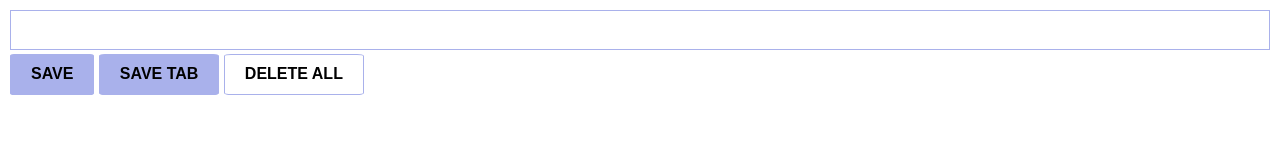
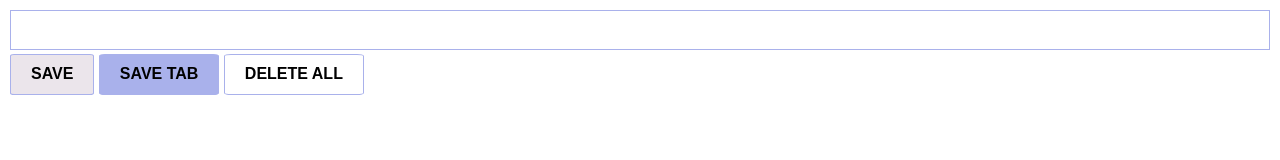
Before and after one commit to NickSchirripa/Temp-Books, a browser extension: page index.html in a window 1280 px wide. In both pictures the pointer is over the button "SAVE". Drawn offline with nearby package versions, Linux system fonts and the light colour scheme.

Commit message:
Update index.css

```diff
--- a/index.css
+++ b/index.css
@@ -21,7 +21,7 @@ button {
     border-radius: 5%;
     font-weight: bold;
 }
-
+button:hover {background-color: #ebe5eb}
 #delete-btn {
     background: white;
     color: black;
```
